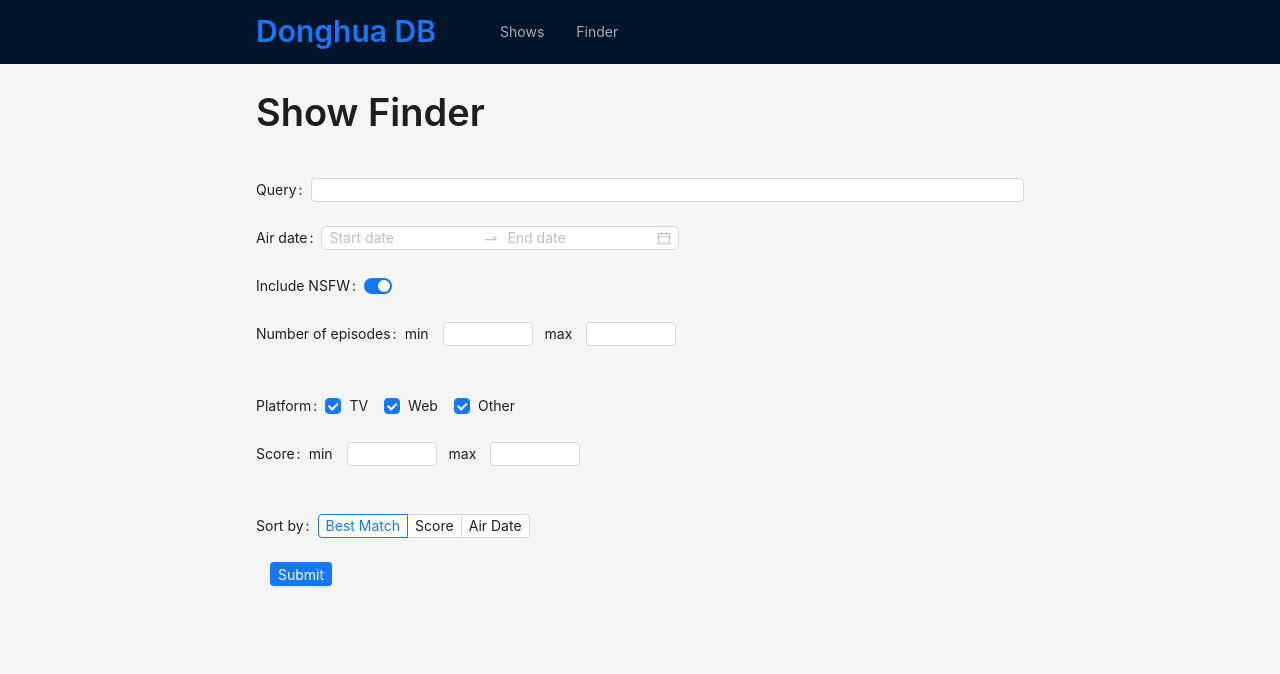
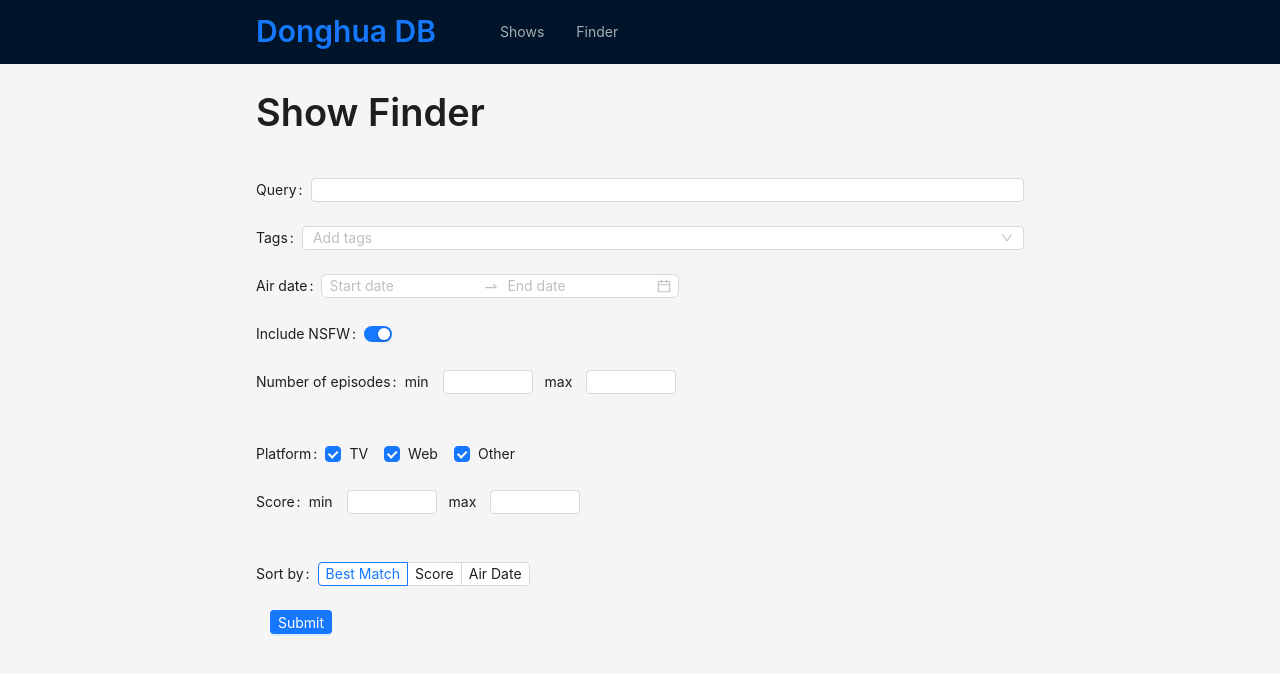
Before and after one commit to conswang/senior-design, a Next.js app in the folder frontend/: page /finder in a window 1280 px wide. Shown: the top 674 px of the page. Built offline with nearby package versions, Linux system fonts and the light colour scheme.

Commit message:
buggy tag search field

```diff
--- a/frontend/components/FinderForm.tsx
+++ b/frontend/components/FinderForm.tsx
@@ -7,6 +7,7 @@ import {
   Input,
   InputNumber,
   Radio,
+  Select,
   Space,
   Switch,
 } from "antd";
@@ -15,6 +16,7 @@ import { useRouter } from "next/router";
 import { Donghua_platform } from "@prisma/client";
 import { useEffect, useMemo, useState } from "react";
 import dayjs from "dayjs";
+import FinderFormTagField from "./FinderFormTagField";
 
 type FormValues = {
   query: string;
@@ -125,6 +127,9 @@ export default function FinderForm({ layout, onFinishCallback}: FinderFormProps)
       <Form.Item label="Query" name="query" initialValue={initialValues.query}>
         <Input />
       </Form.Item>
+      <Form.Item label="Tags" name="tags">
+        <FinderFormTagField/>
+      </Form.Item>
       <Form.Item label="Air date" name="air-date">
         <DatePicker.RangePicker defaultValue={initialValues.airDate} />
       </Form.Item>
--- /dev/null
+++ b/frontend/components/FinderFormTagField.tsx
@@ -0,0 +1,66 @@
+import { TagCN } from "@prisma/client";
+import { Form, Select, Spin, Tag } from "antd";
+import { useEffect, useMemo, useRef, useState } from "react";
+
+const debounce = require('lodash.debounce');
+
+export default function FinderFormTagField() {
+  const form = Form.useFormInstance();
+  const formTagField = Form.useWatch("tags");
+
+  const [options, setOptions] = useState<TagCN[]>([]);
+  const [fetching, setFetching] = useState(false);
+  const fetchRef = useRef(0);
+
+  const selectOptions = options.map((tagCN) => {
+    return {
+      label: tagCN.nameEN,
+      value: tagCN.name,
+    };
+  });
+
+  const debounceFetcher = useMemo(() => {
+    const reloadOptions = (searchPrefix: string) => {
+      fetchRef.current += 1;
+      const fetchId = fetchRef.current;
+      setOptions([]);
+      setFetching(true);
+
+      fetch(`api/tagSearch?searchPrefix=${searchPrefix}`, {
+        method: "get",
+      })
+        .then((res) => {
+          if (!res.ok) {
+            console.error(res);
+          }
+          return res.json();
+        })
+        .then((data) => {
+          if (fetchId !== fetchRef.current) {
+            // for fetch callback order
+            return;
+          }
+
+          setOptions(data.tags);
+          setFetching(false);
+
+          console.log("Search prefix: " + searchPrefix);
+          console.log("Tags:");
+          console.log(data.tags);
+        });
+    };
+
+    return debounce(reloadOptions, 100);
+  }, []);
+
+  return (
+    <Select
+      placeholder="Add tags"
+      showSearch={true}
+      onSearch={debounceFetcher}
+      mode="multiple"
+      options={selectOptions}
+      notFoundContent={fetching ? <Spin size="small" /> : null}
+    />
+  );
+}
--- a/frontend/package.json
+++ b/frontend/package.json
@@ -18,6 +18,7 @@
     "dayjs": "^1.11.7",
     "eslint": "8.32.0",
     "eslint-config-next": "13.1.5",
+    "lodash.debounce": "^4.0.8",
     "next": "13.1.5",
     "pinyin": "^3.0.0-alpha.4",
     "react": "18.2.0",
--- a/frontend/pages/api/tagSearch.ts
+++ b/frontend/pages/api/tagSearch.ts
@@ -23,10 +23,6 @@ export default async function handler(
   }
 
   const searchPrefix = req.query.searchPrefix;
-  if (searchPrefix == "") {
-    res.send({ tags: [] });
-  }
-
   const prisma = new PrismaClient();
 
   const tags = await prisma.tagCN.findMany({
--- a/frontend/types.ts
+++ b/frontend/types.ts
@@ -1,4 +1,4 @@
-import { Donghua_platform } from "@prisma/client";
+import { Donghua_platform, TagCN } from "@prisma/client";
 
 type Range = {
   min?: number;
```
Also changed, not shown: 1 other file (tests, documents, lock files or other folders).
